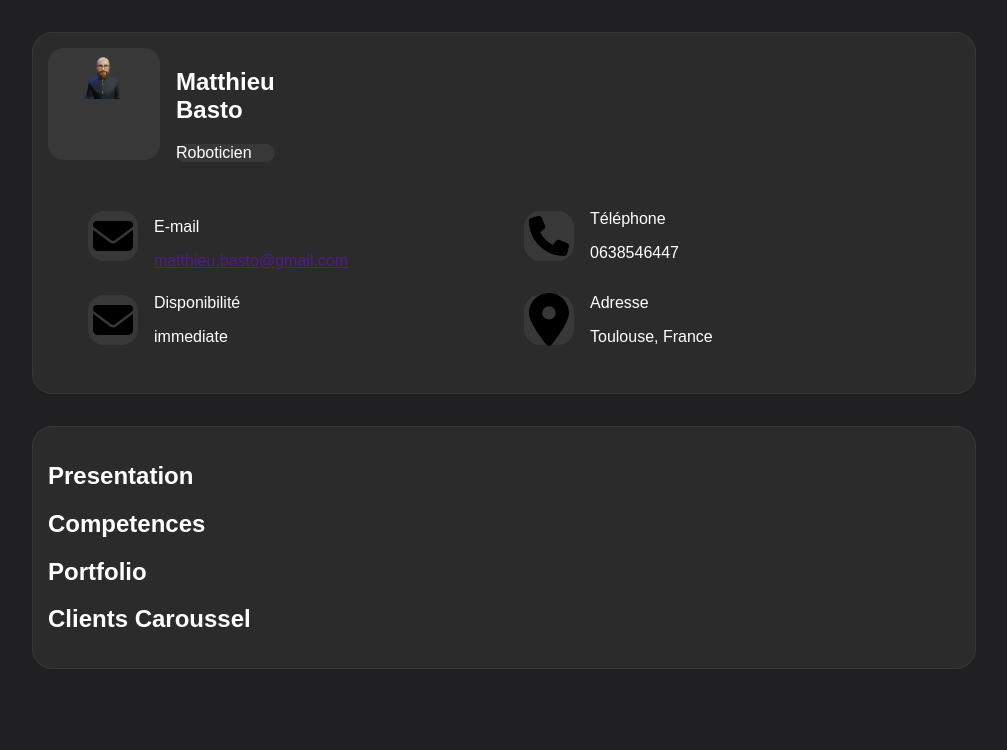
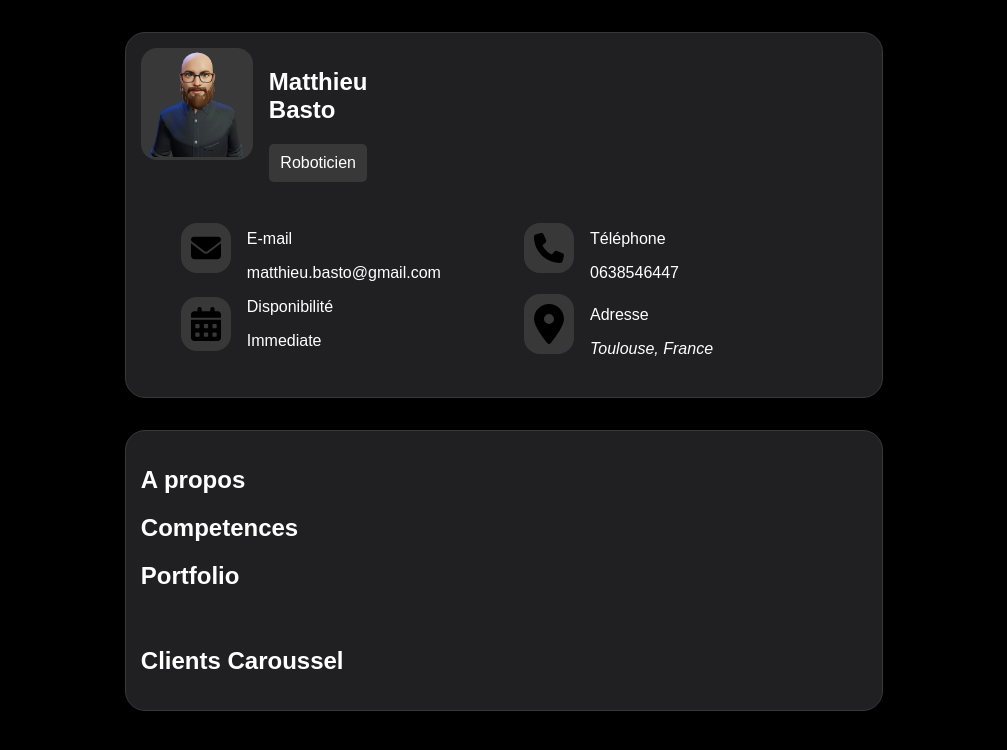
Before and after one commit to matthieu66100/matthieu66100.github.io, a PHP site: page / in a window 1280 px wide. Shown: the top 750 px of the page, without its empty margins (136-1143 px from the left). Run offline with PHP 8.4, Linux system fonts and the light colour scheme.

Commit message:
profile card + responsive

```diff
--- /dev/null
+++ b/assets/css/profile.css
@@ -0,0 +1,61 @@
+
+/* ################## */
+.profile_up {
+    text-align: left;
+    display: flex;
+}
+
+.profile-presentation{
+    padding-left: 1em;
+    width: min-content;
+}
+
+.div-contact-img {
+    width: 7em;
+    height: 7em;
+    border-radius: 1em;
+    text-align: center;
+    background-color: var(--jet);
+}
+
+.contact-img {
+    width: 95%;
+    height: 95%;
+    margin-top: 3px;
+}
+
+.card-description {
+    background-color: var(--jet);
+    border-radius: 0.3em;
+    text-align: center;
+    padding: 10px;
+}
+
+/* ################## */
+
+.contact-list {
+    display: grid;
+    grid-template-columns: 1fr 1fr;
+}
+
+.contact-item {
+    min-width: 100%;
+    display: flex;
+    align-items: center;
+    gap: 1em;
+}
+
+.icon-box{
+    background-color: var(--jet);
+    min-width: 50px;
+    min-height: 50px;
+    display: flex;
+    align-items: center;
+    border-radius: 1em;
+}
+
+.contact-icon{
+    margin-inline: 10%;
+    margin-block: 10%;
+    padding: 5px;
+}
--- a/assets/css/property.css
+++ b/assets/css/property.css
@@ -6,8 +6,8 @@
     --smoky-black: hsl(0, 0%, 7%);
     --white-1: hsl(0, 0%, 100%);
     --white-2: hsl(0, 0%, 98%);
-    --orange-yellow-crayola: hsl(45, 100%, 72%);
-    --vegas-gold: hsl(45, 54%, 58%);
+    --skyblue: hsl(193, 100%, 72%);
+    --darkblue: hsl(239, 43%, 42%);
     --light-gray: hsl(0, 0%, 84%);
     --light-gray-70: hsla(0, 0%, 84%, 0.7);
     --bittersweet-shimmer: hsl(0, 43%, 51%);
--- /dev/null
+++ b/assets/css/responsive.css
@@ -0,0 +1,20 @@
+@media screen and (max-width : 800px) {
+
+    /* PROFILE CSS */
+    .section-card {
+        margin-inline: 1%;
+    }
+
+    .contact-list{
+        display: flex;
+        flex-direction: column;
+        margin-left: 1px;
+    }
+
+    .contact-item{
+        align-items: left;
+    }
+
+
+
+}
--- a/assets/css/style.css
+++ b/assets/css/style.css
@@ -1,100 +1,23 @@
 
 /* GENERAL */
 body {
-    background-color: var(--eerie-black-1);
+    /* background-color: var(--eerie-black-1); */
+    background-color: black;
     font-family: sans-serif;
     -webkit-text-fill-color: var(--white-1);
 }
 
 .section-card {
-    background-color: var(--onyx);
+    background-color: var(--eerie-black-1);
     display: flex;
     flex-direction: column;
     border: 1px solid var(--jet);
     margin-top: 2em;
-    margin-inline: 10em;
+    margin-inline: 20%;
     border-radius: 20px;
     padding: 15px;
 }
 
-
-/* ################## */
-.profile_up {
-    text-align: left;
-    display: flex;
+a{
+    text-decoration: none;
 }
-
-.profile-presentation{
-    margin-left: 1em;
-    width: min-content;
-}
-
-.div-contact-img {
-    width: 7em;
-    height: 7em;
-    border-radius: 1em;
-    text-align: center;
-    background-color: var(--jet);
-
-}
-
-.contact-img {
-    width: 100%;
-    height: auto;
-}
-
-.card-description {
-    display: grid;
-    grid-template-columns: 1fr 1fr;
-    background-color: var(--jet);
-    border-radius: 1em;
-}
-
-/* ################## */
-
-.profile_down {
-    background-color: aqua;
-    display: flex;
-}
-
-.profile_down_r {
-    background-color: grey;
-    display: flex;
-    flex-direction: column;
-
-}
-
-.profile_down_l {
-    background-color: bisque;
-    display: flex;
-    flex-direction: column;
-    margin-left: 1px;
-}
-
-.contact-list {
-    /* background-color: aqua; */
-    display: grid;
-    grid-template-columns: 1fr 1fr;
-    /* gap: 2em; */
-}
-
-.contact-item {
-    min-width: 100%;
-    display: flex;
-    align-items: center;
-    gap: 16px;
-}
-
-.icon-box{
-    background-color: var(--jet);
-    width: 50px;
-    height: 50px;
-    display: flex;
-    align-items: center;
-    border-radius: 1em;
-}
-
-.contact-icon{
-    margin-inline: 10%;
-    margin-block: 10%;
-}
--- a/index.html
+++ b/index.html
@@ -6,8 +6,12 @@
     <meta name='viewport' content='width=device-width, initial-scale=1'>
     <link rel='stylesheet' type='text/css' media='screen' href='assets/css/property.css'>
     <link rel='stylesheet' type='text/css' media='screen' href='assets/css/style.css'>
+    <link rel='stylesheet' type='text/css' media='screen' href='assets/css/profile.css'>
+    <link rel='stylesheet' type='text/css' media='screen' href='assets/css/responsive.css'>
     <script src='main.js'></script>
+
     <title>vCard - Matthieu</title>
+    <link rel="shortcut icon" href="assets/images/icons/mug-hot-solid.svg">
 </head>
 
 
@@ -16,13 +20,15 @@
     <section class="section-card">
         <div class="profile_up">
             <div class="div-contact-img">
-                <img src="assets/images/avatar/demi_face.png" alt="" class="croped-contact-img contact-img">
+                <img src="assets/images/avatar/demi_face_square.png" alt="" class="contact-img">
             </div>
+
             <div class="profile-presentation">
                 <h1>Matthieu Basto</h1>
                 <p class="card-description">Roboticien</p>
             </div>
         </div>
+
         <ul class="contact-list">
             <li class="contact-item">
                 <div class="icon-box">
@@ -30,7 +36,7 @@
                 </div>
                 <div class="contact-info">
                     <p class="contact-title">E-mail</p>
-                    <a class="contact-link" href="">matthieu.basto@gmail.com</a>
+                    <a class="contact-link" href="mailto:matthieu.basto@gmail.com">matthieu.basto@gmail.com</a>
                 </div>
             </li>
             <li class="contact-item">
@@ -39,16 +45,16 @@
                 </div>
                 <div class="contact-info">
                     <p class="contact-title">Téléphone</p>
-                    <p class="contact-link" href="">0638546447</p>
+                    <a class="contact-link" href="tel:+33638546447">0638546447</a>
                 </div>
             </li>
             <li class="contact-item">
                 <div class="icon-box">
-                    <img src="assets/images/icons/envelope-solid.svg" class="contact-icon">
+                    <img src="assets/images/icons/calendar-days-solid.svg" class="contact-icon">
                 </div>
                 <div class="contact-info">
                     <p class="contact-title">Disponibilité</p>
-                    <p class="contact-link" href="">immediate</p>
+                    <p class="contact-link">Immediate</p>
                 </div>
             </li>
             <li class="contact-item">
@@ -57,7 +63,7 @@
                 </div>
                 <div class="contact-info">
                     <p class="contact-title">Adresse</p>
-                    <p class="contact-link" >Toulouse, France</p>
+                    <address class="contact-link" >Toulouse, France </address>
                 </div>
             </li>
         </ul>
@@ -65,13 +71,17 @@
 
     <section class="section-card">
         <div class="">
-            <h1>Presentation</h1>
+            <h1>A propos</h1>
             <h1>Competences</h1>
             <h1>Portfolio</h1>
+            <div class="div_caroussel">
+                <img src="" alt="">
+                <img src="" alt="">
+                <img src="" alt="">
+                <img src="" alt="">
+            </div>
             <h1>Clients Caroussel</h1>
         </div>
-
-
     </section>
 
 
```
Also changed, not shown: assets/images/avatar/demi_face_square.png (added), assets/images/icons/calendar-days-solid.svg (added), assets/images/icons/mug-hot-solid.svg (added).
